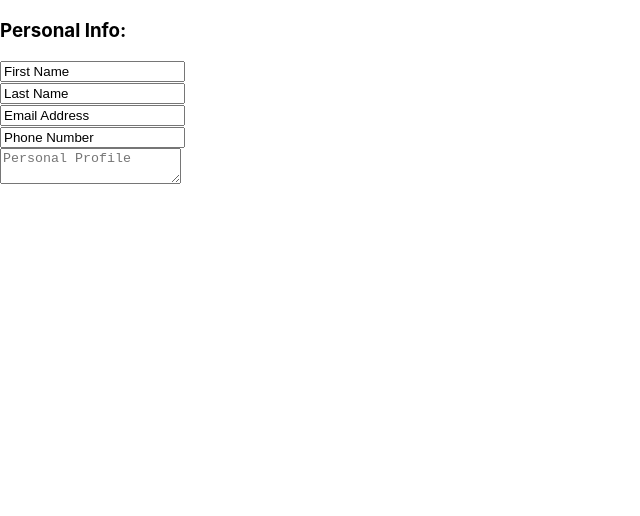
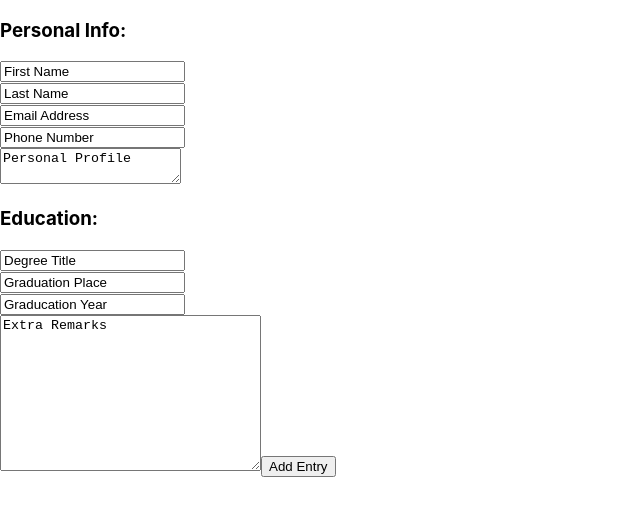
Before and after one commit to carloshrm/make-cv-tool, a React (Create React App) app: page / in a window 1280 px wide. Shown: the top 516 px of the page, without its empty margins (0-640 px from the left). Built offline with nearby package versions, Linux system fonts and the light colour scheme.

Commit message:
personal info done

```diff
--- a/src/App.js
+++ b/src/App.js
@@ -1,4 +1,5 @@
 import "./App.css";
+import EducationInfo from "./components/EducationInfo";
 import PersonalInfo from "./components/PersonalInfo";
 
 // required info
@@ -24,6 +25,7 @@ function App() {
   return (
     <div className="App">
       <PersonalInfo />
+      <EducationInfo />
     </div>
   );
 }
--- /dev/null
+++ b/src/components/EducationEntry.js
@@ -0,0 +1,48 @@
+import React, { useEffect, useState } from "react";
+import InputField from "./InputField";
+
+function EducationEntry({ info, addEntry }) {
+  const [educationTitle, setEducationTitle] = useState("");
+  const [educationPlace, setEducationPlace] = useState("");
+  const [educationYear, setEducationYear] = useState("");
+  const [educationRemarks, setEducationRemarks] = useState("");
+
+  function defaultValues() {
+    setEducationTitle("Degree Title");
+    setEducationPlace("Graduation Place");
+    setEducationYear("Graducation Year");
+    setEducationRemarks("Extra Remarks");
+  }
+
+  useEffect(() => {
+    defaultValues();
+  }, [info]);
+
+  const handleAddEducation = () => {
+    const newEntry = {
+      educationTitle,
+      educationPlace,
+      educationYear,
+      educationRemarks,
+    };
+    addEntry((value) => [...value, newEntry]);
+  };
+
+  return (
+    <div className="education_entry">
+      <InputField fieldData={educationTitle} setData={setEducationTitle} fieldType="Text" />
+      <InputField fieldData={educationPlace} setData={setEducationPlace} fieldType="Text" />
+      <InputField fieldData={educationYear} setData={setEducationYear} fieldType="Text" />
+      <textarea
+        onChange={(e) => setEducationRemarks(e.target.value)}
+        id="education_remarks"
+        cols="30"
+        rows="10"
+        value={educationRemarks}
+      ></textarea>
+      <button onClick={handleAddEducation}>Add Entry</button>
+    </div>
+  );
+}
+
+export default EducationEntry;
--- /dev/null
+++ b/src/components/EducationInfo.js
@@ -0,0 +1,23 @@
+import React, { useState } from "react";
+import EducationEntry from "./EducationEntry";
+
+// title
+// graducation place, year
+// comments (dissertation theme, advisor, etc... optional?)
+
+// form component/display component
+// map entries array into component for display
+
+function EducationInfo() {
+  const [educationInfo, addEducationInfo] = useState([]);
+
+  return (
+    <div id="education_info_div">
+      <h3>Education:</h3>
+
+      <EducationEntry info={educationInfo} addEntry={addEducationInfo} />
+    </div>
+  );
+}
+
+export default EducationInfo;
--- a/src/components/InputField.js
+++ b/src/components/InputField.js
@@ -3,35 +3,27 @@ import React from "react";
 function InputField({ fieldData, setData, fieldType }) {
   const inputRef = React.createRef();
   const displayRef = React.createRef();
-  const editField = (e) => {
-    inputRef.current.style.display = "block";
-    displayRef.current.style.display = "none";
-  };
+  let displaySwitch = true;
 
-  const inputFinished = (e) => {
-    inputRef.current.style.display = "none";
-    displayRef.current.style.display = "block";
-  };
+  function editField() {
+    inputRef.current.style.display = displaySwitch ? "none" : "block";
+    displayRef.current.style.display = displaySwitch ? "block" : "none";
+    displaySwitch = !displaySwitch;
+  }
 
   return (
     <div>
       <input
-        onBlur={inputFinished}
+        onBlur={editField}
         ref={inputRef}
         type={fieldType}
-        id={`${fieldData.replace(" ", "_").toLowerCase()}_input`}
         required
         minLength="1"
         placeholder={fieldData}
         value={fieldData}
         onChange={(e) => setData(e.target.value)}
       />
-      <span
-        id={`${fieldData.replace(" ", "_").toLowerCase()}_display`}
-        style={{ display: "none" }}
-        ref={displayRef}
-        onClick={editField}
-      >
+      <span style={{ display: "none" }} ref={displayRef} onClick={editField}>
         {fieldData}
       </span>
     </div>
--- a/src/components/PersonalInfo.js
+++ b/src/components/PersonalInfo.js
@@ -15,8 +15,13 @@ function PersonalInfo() {
       <InputField fieldData={lastName} setData={setLastName} fieldType="text" />
       <InputField fieldData={emailAddress} setData={setEmail} fieldType="email" />
       <InputField fieldData={phoneNumber} setData={setPhoneNumber} fieldType="tel" />
-
-      <textarea required id="profile_input" placeholder="Personal Profile"></textarea>
+      <textarea
+        onChange={(e) => setProfile(e.target.value)}
+        required
+        id="profile_input"
+        placeholder="Personal Profile"
+        value={personalProfile}
+      ></textarea>
     </div>
   );
 }
```
